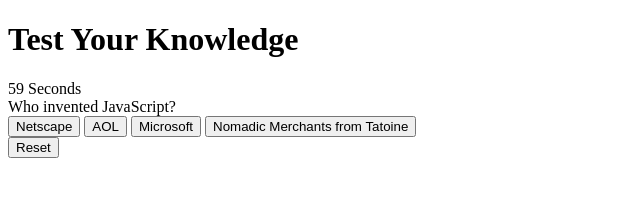
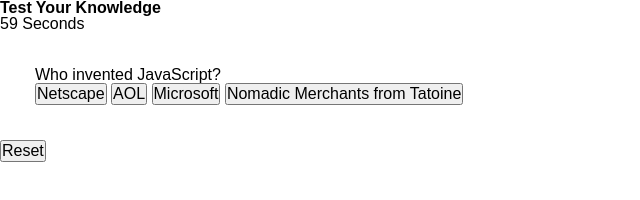
Before and after one commit to lelandcypress/Coding-Quiz, a plain HTML site: page index.html in a window 1280 px wide. Both pictures are taken after a click on the button "Start". Shown: the whole page, without its empty margins (0-640 px from the left). Drawn offline with Linux system fonts and the light colour scheme.

Commit message:
altering CSS display properties.

```diff
--- a/Assets/CSS/style.css
+++ b/Assets/CSS/style.css
@@ -0,0 +1,6 @@
+
+#quiz-card{
+padding: 20px;
+margin:15px;
+display: none;
+}
--- a/Assets/JS/script.js
+++ b/Assets/JS/script.js
@@ -7,7 +7,7 @@ var option1 = document.getElementById("option1")
 var option2 = document.getElementById("option2")
 var option3 = document.getElementById("option3")
 var option4 = document.getElementById("option4")
-
+var quizCard= document.getElementById("quiz-card")
 
 
 var questions = [ {
@@ -119,4 +119,5 @@ function gameOver(){
 start.addEventListener("click",function(){
     countdown()
     startQuiz()
+    quizCard.style.display= 'block';
 })
--- a/index.html
+++ b/index.html
@@ -5,8 +5,8 @@
     <meta http-equiv="X-UA-Compatible" content="IE=edge">
     <meta name="viewport" content="width=device-width, initial-scale=1.0">
     <title>Coding Quiz</title>
-    <link href = "Assets/CSS/reset.css">
-    <link href="Assets/CSS/style.css">
+    <link rel="stylesheet" href = "Assets/CSS/reset.css">
+    <link rel="stylesheet" href="Assets/CSS/style.css">
 </head>
 <body>
 <div>
@@ -14,11 +14,11 @@
     <div id= "diplay score"></div>
       <div id= "display-timer"></div>
       <div id= "gameover"></div>
-      <div id="container">
+      <div id="quiz-card">
         <div id = "question"></div>
         <button class="options" id = "option1">" "</button>
         <button class="options" id = "option2">" "</button>
-        <button lass="options" id = "option3">" "</button>
+        <button class="options" id = "option3">" "</button>
         <button class="options" id = "option4">" "</button>
 
 
```
